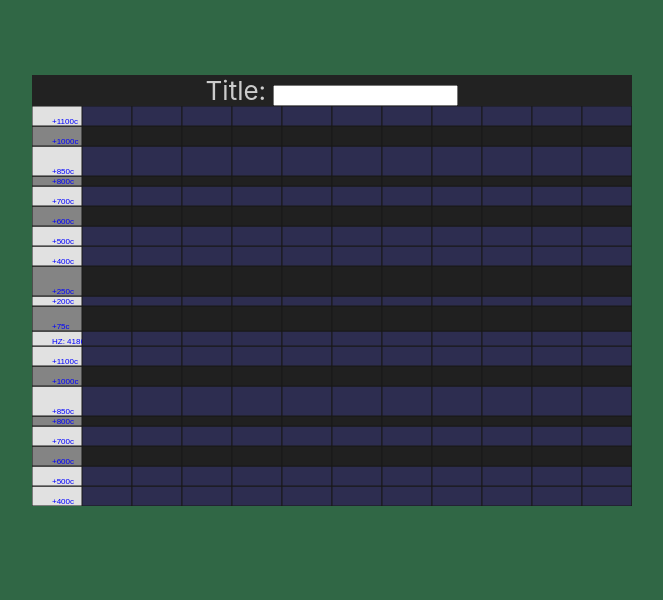
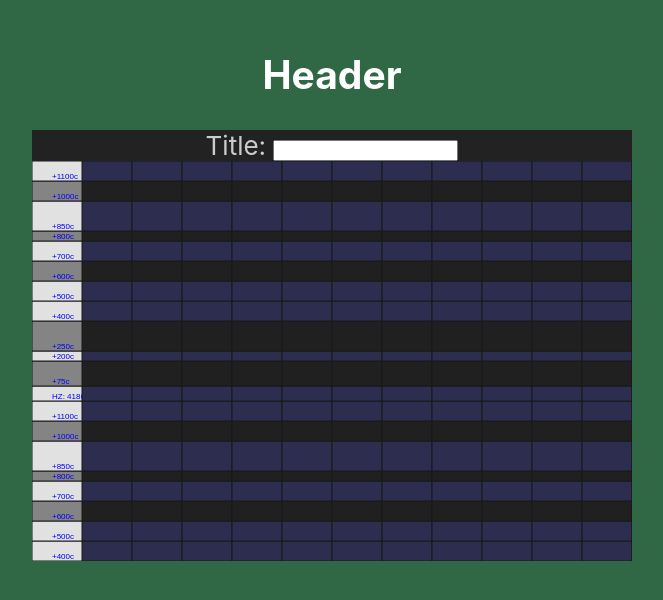
Before and after one commit to gntsketches/tone-gems-server, a React (Create React App) app in the folder client/: page /compose in a window 1280 px wide. Shown: the part 110-710 px from the top of the page, without its empty margins (308-971 px from the left). Built offline with nearby package versions, Linux system fonts and the light colour scheme.

Commit message:
future routes & HOC to pass props

```diff
--- a/client/src/App.js
+++ b/client/src/App.js
@@ -2,12 +2,16 @@ import React, { Component } from 'react';
 import { BrowserRouter, Route } from 'react-router-dom';
 import { connect } from 'react-redux';
 
-// import CanvasAnimationTut from "./CanvasAnimationTut/CanvasAnimationTut"
-import Compose from './containers/Compose';
-import { Wrapper } from './App.styles';
+import { Wrapper } from './App.styles'
 import { updateOctavePx } from './actions'
 
+import Compose from './containers/Compose'
+import passPropsToEmbededComponent from "./HOCS/passPropsToEmbededComponent"
+
 const Header = () => <h2>Header</h2>
+const Community = () => <h2>Other people who do this</h2>
+const Wander = () => <h2>Explore stuff people have made</h2>
+const Profile = () => <h2>Personal details and settings</h2>
 
 
 class App extends Component {
@@ -68,15 +72,27 @@ class App extends Component {
         onMouseMove={this.handleMouseMove}
         onMouseUp={this.handleOnMouseUp}
       >
-        <Compose
-          togglePianoBarZoomAndScroll={this.togglePianoBarZoomAndScroll}
-          scrollTop={this.state.pianoRollScrollTop}
-        />
+        <BrowserRouter>
+          <div>
+
+            <Header />
+            <Route
+              exact path="/compose"
+              component={passPropsToEmbededComponent({
+                togglePianoBarZoomAndScroll: this.togglePianoBarZoomAndScroll,
+                scrollTop: this.state.pianoRollScrollTop
+              })(Compose)}
+            />
+            <Route exact path="/community" component={Community} />
+            <Route exact path="/wander" component={Wander} />
+            <Route exact path="/profile" component={Profile} />
+
+          </div>
+        </BrowserRouter>
       </Wrapper>
     );
   }
 }
-
 
 
 const mapStateToProps = state => {
@@ -91,3 +107,8 @@ export default connect(
   mapStateToProps,
   { updateOctavePx: updateOctavePx }
 )(App);
+
+
+
+
+{/*<Compose*/} {/*  togglePianoBarZoomAndScroll={this.togglePianoBarZoomAndScroll}*/} {/*  scrollTop={this.state.pianoRollScrollTop}*/} {/*/>*/}
--- /dev/null
+++ b/client/src/HOCS/passPropsToEmbededComponent.js
@@ -0,0 +1,16 @@
+import React, { PureComponent } from 'react';
+
+
+export default function passPropsToEmbededComponent(propsObject) {
+  return function (EmbedClass) {
+    const klass = class extends PureComponent {
+
+      render() {
+        return <EmbedClass  {...propsObject} />;
+      }
+    };
+
+    return klass;
+  };
+}
+/* eslint-enable */
--- a/client/src/containers/Compose.js
+++ b/client/src/containers/Compose.js
@@ -9,7 +9,7 @@ class Compose extends Component {
       <div>
         <EditorContainer
           togglePianoBarZoomAndScroll={this.props.togglePianoBarZoomAndScroll}
-          scrollTop={this.props.pianoRollScrollTop}
+          scrollTop={this.props.scrollTop}
         />
       </div>
     )
```
Also changed, not shown: client/notes.txt.
